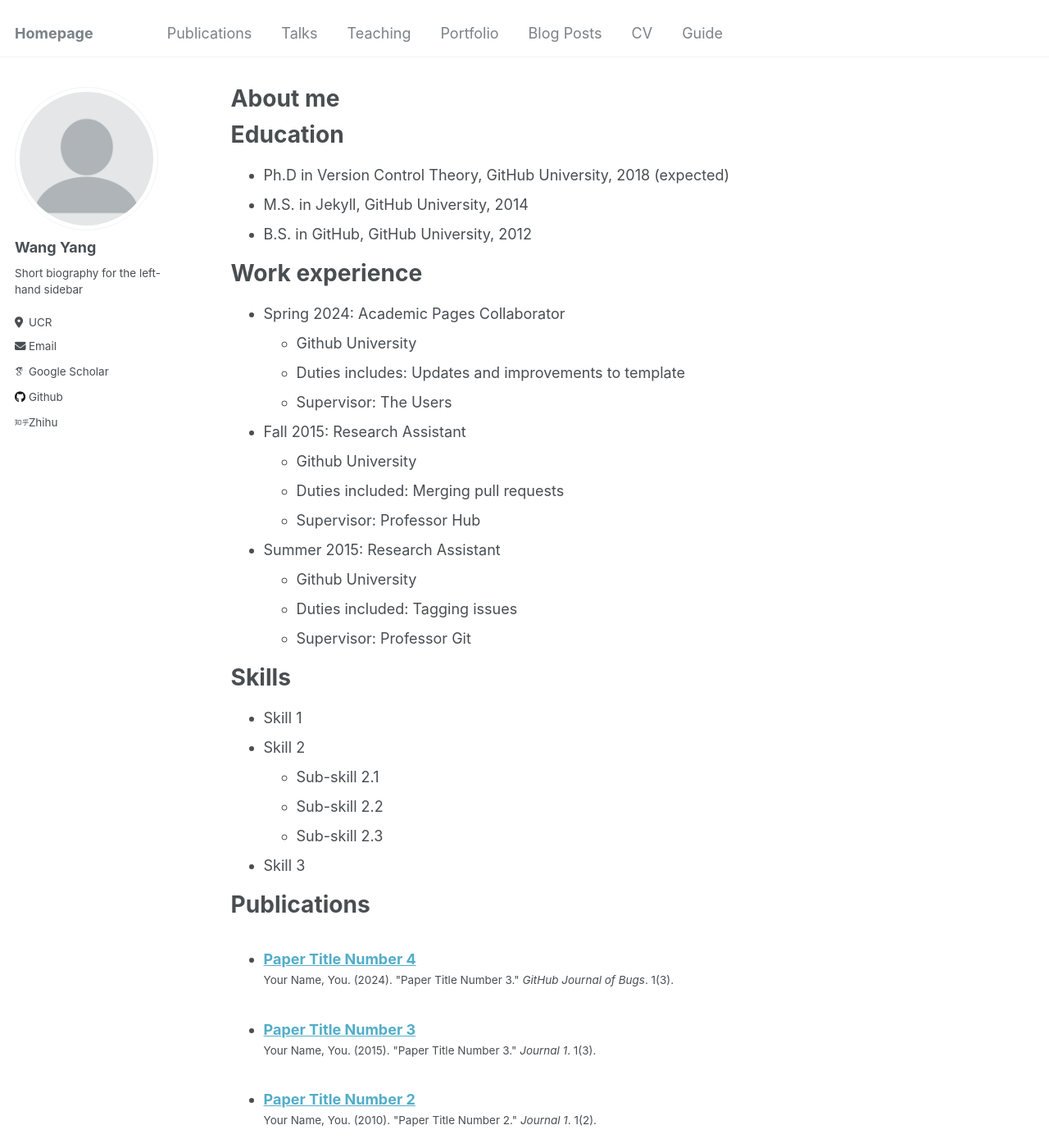
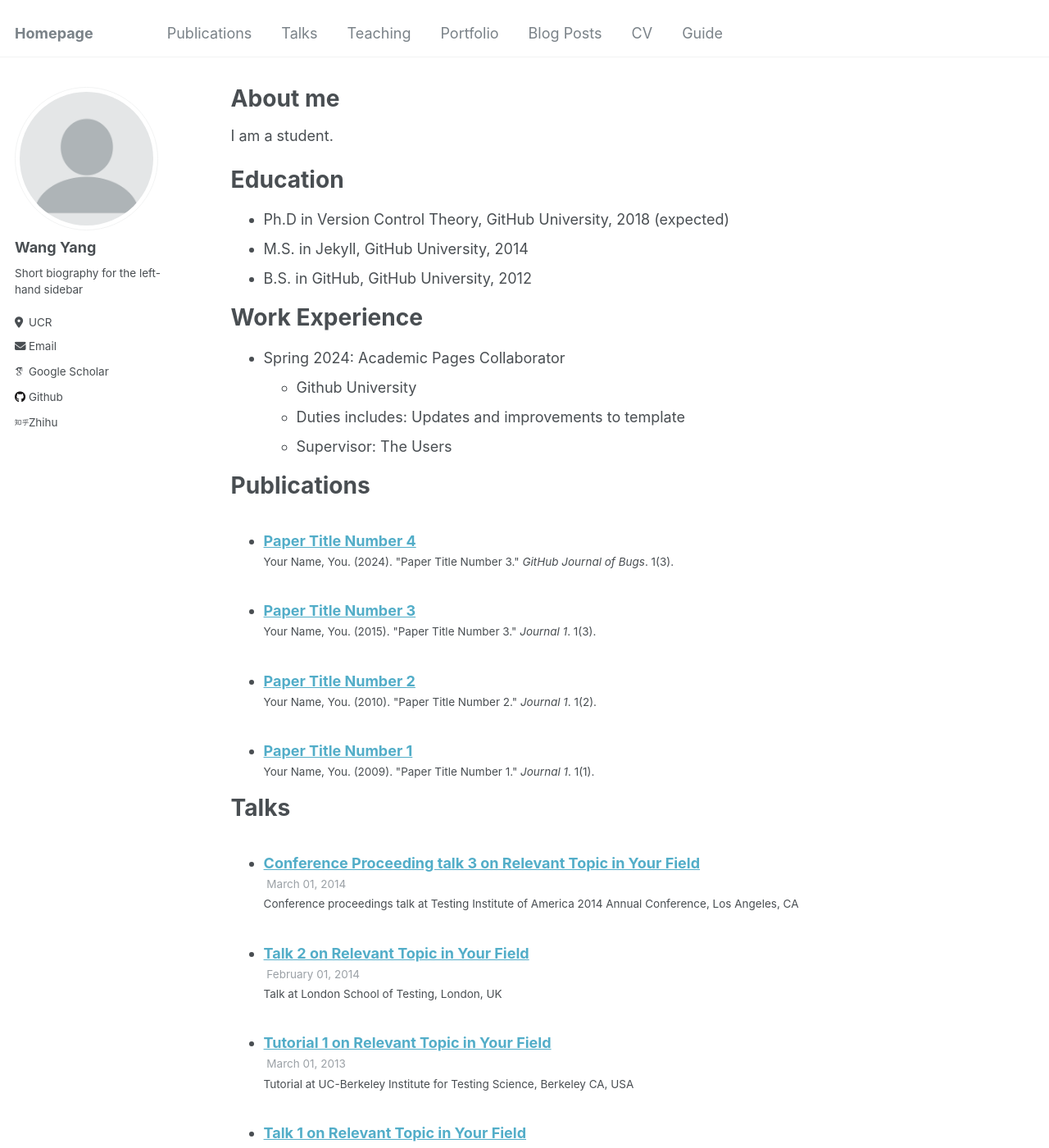
Before and after one commit to uservan/uservan.github.io, a Jekyll site: the page built from _pages/about.md, in a window 1280 px wide and 1400 px high. Shown: the whole window at 82% size. Built offline with Jekyll 4.4.1, drawn with Linux system fonts in a browser that asks for light colours; some web fonts are replaced; some of the changed text lies outside the part shown.

Commit message:
Update about.md

```diff
--- a/_pages/about.md
+++ b/_pages/about.md
@@ -10,37 +10,21 @@ redirect_from:
 
 {% include base_path %}
 
+I am a student.
+
 Education
 ======
 * Ph.D in Version Control Theory, GitHub University, 2018 (expected)
 * M.S. in Jekyll, GitHub University, 2014
 * B.S. in GitHub, GitHub University, 2012
 
-Work experience
+Work Experience
 ======
 * Spring 2024: Academic Pages Collaborator
   * Github University
   * Duties includes: Updates and improvements to template
   * Supervisor: The Users
 
-* Fall 2015: Research Assistant
-  * Github University
-  * Duties included: Merging pull requests
-  * Supervisor: Professor Hub
-
-* Summer 2015: Research Assistant
-  * Github University
-  * Duties included: Tagging issues
-  * Supervisor: Professor Git
-
-Skills
-======
-* Skill 1
-* Skill 2
-  * Sub-skill 2.1
-  * Sub-skill 2.2
-  * Sub-skill 2.3
-* Skill 3
 
 Publications
 ======
```
Also changed, not shown: other parts of _pages/about.md (+0 -6 lines).
